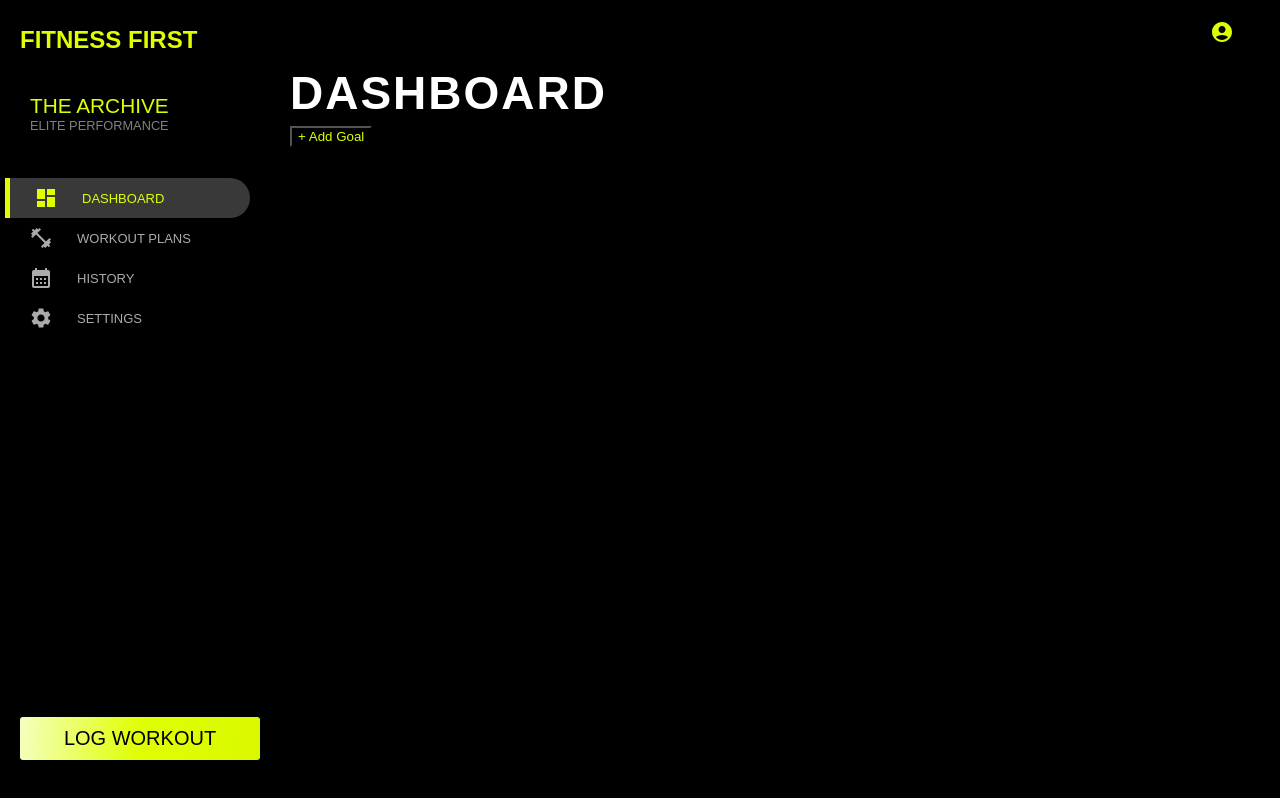
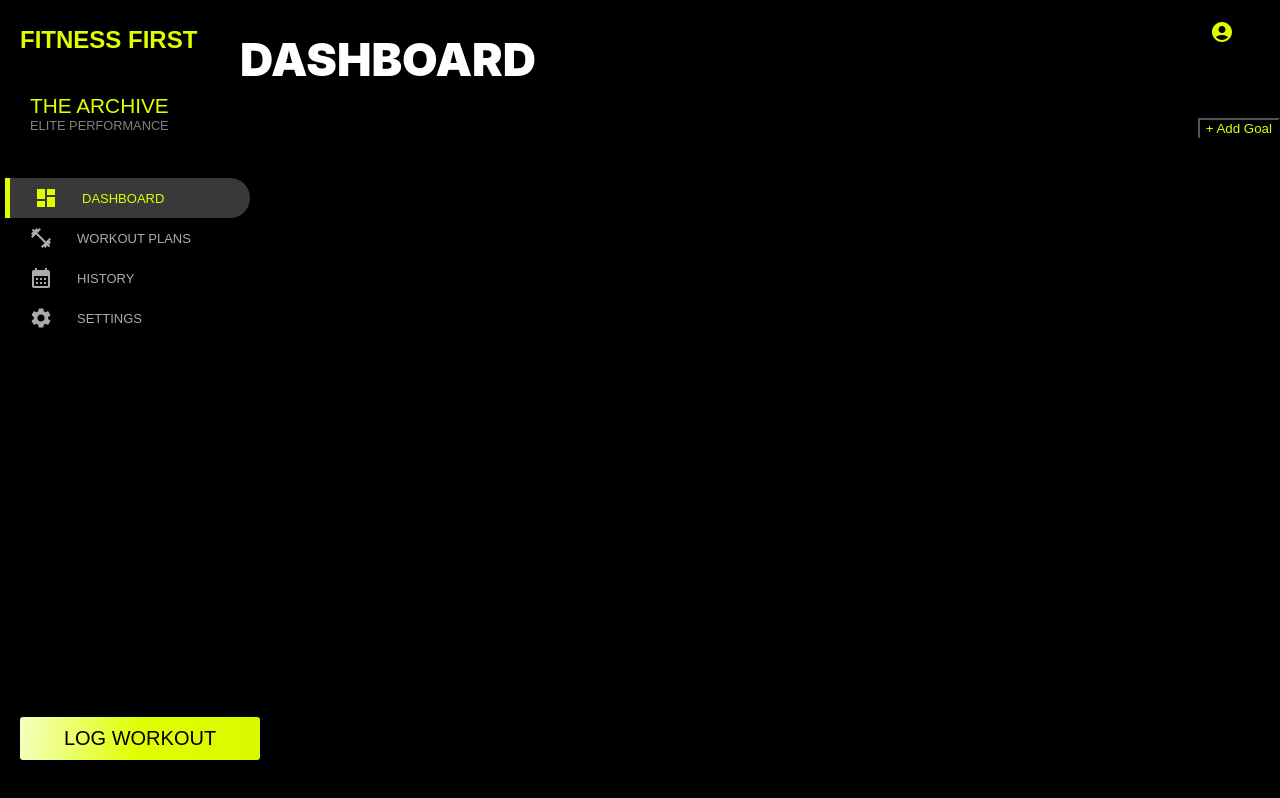
Before and after one commit to Nicol-U/FitnessFirst, a React (Create React App) app in the folder ff-app/: page / in a window 1280 px wide. Built offline with nearby package versions, Linux system fonts and the light colour scheme.

Commit message:
tried to something will comeback to it?

```diff
--- a/ff-app/package.json
+++ b/ff-app/package.json
@@ -7,14 +7,18 @@
     "@emotion/styled": "^11.14.1",
     "@mui/icons-material": "^9.0.0",
     "@mui/material": "^9.0.0",
+    "@react-aria/ssr": "^3.10.0",
+    "@restart/ui": "^1.9.4",
     "@testing-library/dom": "^10.4.1",
     "@testing-library/jest-dom": "^6.9.1",
     "@testing-library/react": "^16.3.2",
     "@testing-library/user-event": "^13.5.0",
+    "bootstrap": "^5.3.8",
     "react": "^19.2.5",
+    "react-bootstrap": "^2.10.10",
     "react-dom": "^19.2.5",
     "react-router-dom": "^7.14.2",
-    "react-scripts": "5.0.1",
+    "react-scripts": "^5.0.1",
     "web-vitals": "^2.1.4"
   },
   "scripts": {
--- a/ff-app/src/App.css
+++ b/ff-app/src/App.css
@@ -75,7 +75,7 @@ body{
   align-items: left;
   font-family: 'lexend', sans-serif;
   color: var(--primary-color);
-  width: 100%;
+  width: 90%;
   padding-left: 10px;
   background-color: var(--primary-bg-color);
   padding-top: 10%; /*this controls the dist from bottom of sub header*/
--- a/ff-app/src/Pages/Dashboard.jsx
+++ b/ff-app/src/Pages/Dashboard.jsx
@@ -1,51 +1,68 @@
-
 import Sidebar from '../Components/Sidebar';
-import React, { useState, useEffect } from 'react';
-
+import React, { useState } from 'react';
+import { Container, Row, Col } from 'react-bootstrap';
 
 export function Dashboard() {
   const [ShowPopUp, setShowPopUp] = useState(false);
 
   return (
+    <Container>
+      <Row>
 
-    <div className="page">
-      {/* Header */}
-      <div className= 'toprow'>
-          <h1 className='heading' style={{ fontSize: 46, fontWeight: 900 }}>
-            <span style={{ color: "#fff" }}>DASHBOARD</span>
-          </h1>
+        <Col style={{marginLeft: "240px"}}>
+              <h1 className="heading" style={{ fontSize: 46, fontWeight: 900 }}>
+                <span style={{ color: "#fff" }}>DASHBOARD</span>
+              </h1>
+        </Col>
+        <Col>
+          <button
+            style={{
+              display: "grid",
+              color: "#DFFF00",
+              background: "black",
+              justifySelf: "end"
+            }}
+            onClick={() => setShowPopUp(true)}
+          >
+            + Add Goal
+          </button>
 
-      <button style={{display: "grid", alignItems: "right", color: "#DFFF00", background: "black"}} onClick={() => setShowPopUp(true)}>+ Add Goal</button>
-      {ShowPopUp && <AddGoalPopup onClose={() => setShowPopUp(false)}/>}
-      </div>
-      </div>
+          {ShowPopUp && <AddGoalPopup onClose={() => setShowPopUp(false)} />}
+            </Col>
+      </Row>
+    </Container>
   );
-};
+}
 
-function AddGoalPopup({onClose}) {
+function AddGoalPopup({ onClose }) {
   return (
-    <div style={overlayeStyle}>
+    <div style={overlayStyle}>
       <div style={popupStyle}>
         <h2>Popup Content</h2>
         <p>This is a simple popup.</p>
-        <button style={{ color: "#ADAAAA", background: "#1A1A1A" }} onClick={onClose}>
+
+        <button
+          style={{ color: "#ADAAAA", background: "#1A1A1A" }}
+          onClick={onClose}
+        >
           Discard
         </button>
       </div>
     </div>
   );
-};
+}
 
-const overlayeStyle = {
+const overlayStyle = {
   position: "fixed",
   top: 0,
   left: 0,
   width: "100%",
   height: "100%",
-  backgroundColor: "rgba(0, 0, 0, 0.)",
+  backgroundColor: "rgba(0, 0, 0, 0.5)", // FIXED
   display: "grid",
   justifyContent: "center",
   alignItems: "center",
+  zIndex: 9999
 };
 
 const popupStyle = {
@@ -56,7 +73,7 @@ const popupStyle = {
   borderRadius: "5px",
   minWidth: "500px",
   minHeight: "300px",
-  boxShadow: "0 0 10px rgba(0, 0, 0, 0.3)",
+  boxShadow: "0 0 10px rgba(0, 0, 0, 0.3)"
 };
 
 export default Dashboard;
```
Also changed, not shown: 1 other file (tests, documents, lock files or other folders).
